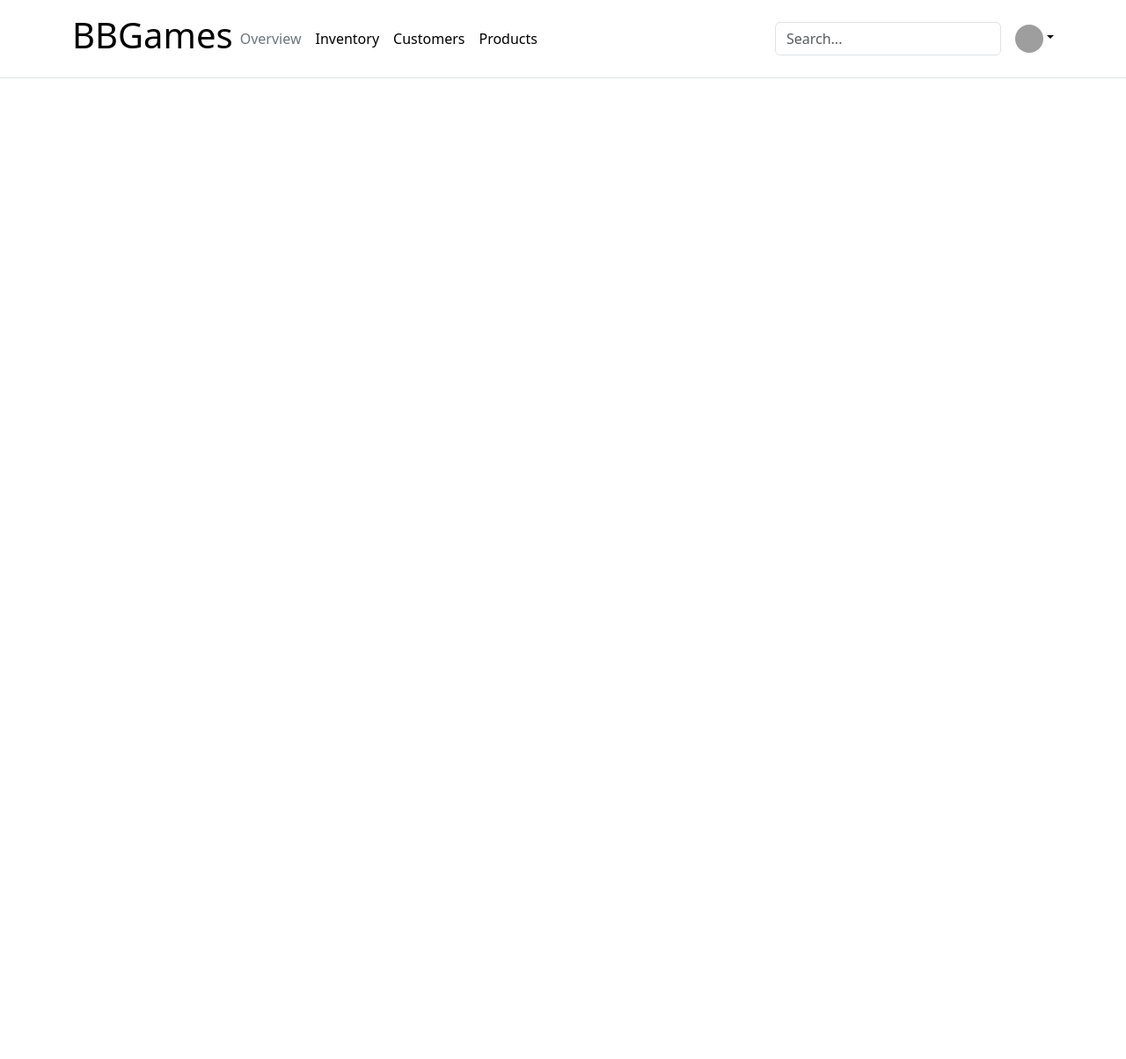
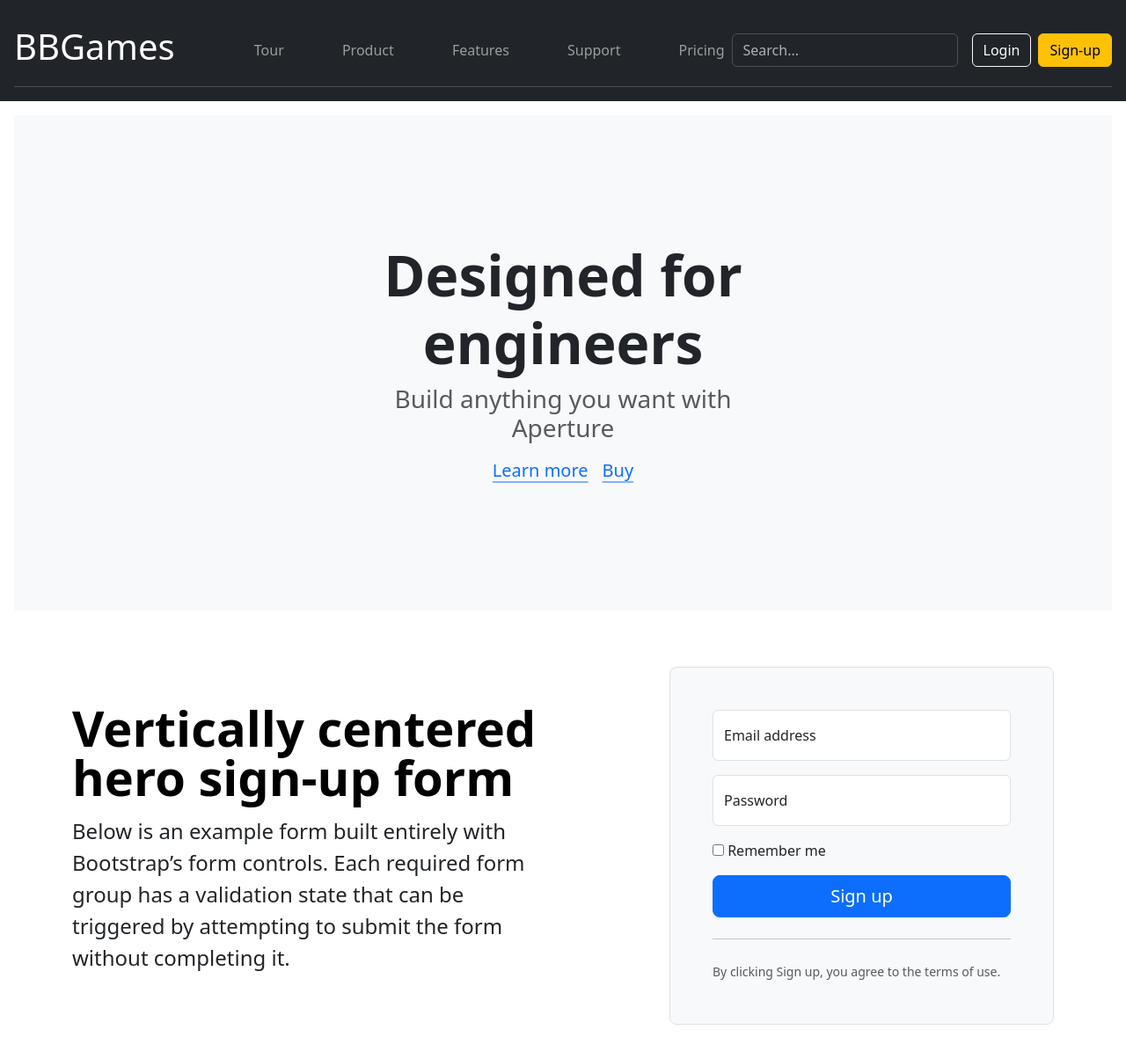
Before and after one commit to braiaGit/BestBrowserGames-Site, a React (Create React App) app: page / in a window 1280 px wide. Shown: the top 1204 px of the page at 88% size. Before the commit the page ends 800 px from the top, so only its background shows below. Built offline with nearby package versions, Linux system fonts and the light colour scheme; grey boxes are pictures that could not be loaded.

Commit message:
Adcionado -Header -Card de bem vindo -Sessão de login

```diff
--- a/src/App.js
+++ b/src/App.js
@@ -1,10 +1,16 @@
 import './App.css';
 import Header from './Header';
-
+import LoginSection from './LoginSection';
+import WelcomeCard from './WelcomeCard';
 function App() {
   return (
     <div className="App">
       <Header/>
+      <WelcomeCard/>
+      <main className='container'>
+      <LoginSection/>
+
+      </main>
     </div>
   );
 }
--- a/src/Header.js
+++ b/src/Header.js
@@ -1,38 +1,67 @@
 function Header(){
     return(
-        <header className="p-3 mb-3 border-bottom">
-    <div className="container">
+      <header className="p-3 text-bg-dark">
+      {/* <div className="container">
         <div className="d-flex flex-wrap align-items-center justify-content-center justify-content-lg-start">
-        <a href="/" className="d-flex align-items-center mb-2 mb-lg-0 link-body-emphasis text-decoration-none">
+          <a href="/" className="d-flex align-items-center mb-2 mb-lg-0 text-white text-decoration-none">
             <h1>BBGames</h1>
           </a>
 
           <ul className="nav col-12 col-lg-auto me-lg-auto mb-2 justify-content-center mb-md-0">
-          <li><a href="#" className="nav-link px-2 link-secondary">Overview</a></li>
-          <li><a href="#" className="nav-link px-2 link-body-emphasis">Inventory</a></li>
-          <li><a href="#" className="nav-link px-2 link-body-emphasis">Customers</a></li>
-          <li><a href="#" className="nav-link px-2 link-body-emphasis">Products</a></li>
+            <li><a href="#" className="nav-link px-2 text-secondary">Home</a></li>
+            <li><a href="#" className="nav-link px-2 text-white">Features</a></li>
+            <li><a href="#" className="nav-link px-2 text-white">Pricing</a></li>
+            <li><a href="#" className="nav-link px-2 text-white">FAQs</a></li>
+            <li><a href="#" className="nav-link px-2 text-white">About</a></li>
           </ul>
 
           <form className="col-12 col-lg-auto mb-3 mb-lg-0 me-lg-3" role="search">
-          <input type="search" className="form-control" placeholder="Search..." aria-label="Search"/>
+            <input type="search" className="form-control form-control-dark text-bg-dark" placeholder="Search..." aria-label="Search"/>
           </form>
 
-        <div className="dropdown text-end">
-          <a href="#" className="d-block link-body-emphasis text-decoration-none dropdown-toggle" data-bs-toggle="dropdown" aria-expanded="false">
-            <img src="https://github.com/mdo.png" alt="mdo" width="32" height="32" className="rounded-circle"/>
+          <div className="text-end">
+            <button type="button" className="btn btn-outline-light me-2">Login</button>
+            <button type="button" className="btn btn-warning">Sign-up</button>
+          </div>
+        </div>
+      </div> */}
+
+      <nav class="navbar navbar-expand-md bg-dark sticky-top border-bottom" data-bs-theme="dark">
+    <a class="navbar-brand" href="#">
+    <h1>BBGames</h1>
     </a>
-          <ul className="dropdown-menu text-small">
-            <li><a className="dropdown-item" href="#">New project...</a></li>
-            <li><a className="dropdown-item" href="#">Settings</a></li>
-            <li><a className="dropdown-item" href="#">Profile</a></li>
-            <li><hr className="dropdown-divider"/></li>
-            <li><a className="dropdown-item" href="#">Sign out</a></li>
+    <button class="navbar-toggler" type="button" data-bs-toggle="offcanvas" data-bs-target="#offcanvas" aria-controls="#offcanvas" aria-label="Toggle navigation">
+      <span class="navbar-toggler-icon"></span>
+    </button>
+    <div class="offcanvas offcanvas-end" tabindex="-1" id="#offcanvas" aria-labelledby="#offcanvasLabel">
+      <div class="offcanvas-header">
+        <h5 class="offcanvas-title" id="#offcanvasLabel">Aperture</h5>
+        <button type="button" class="btn-close" data-bs-dismiss="offcanvas" aria-label="Close"></button>
+      </div>
+      <div class="offcanvas-body">
+        <ul class="navbar-nav flex-grow-1 justify-content-between">
+          <li class="nav-item"><a class="nav-link" href="#">
+          </a></li>
+          <li class="nav-item"><a class="nav-link" href="#">Tour</a></li>
+          <li class="nav-item"><a class="nav-link" href="#">Product</a></li>
+          <li class="nav-item"><a class="nav-link" href="#">Features</a></li>
+          <li class="nav-item"><a class="nav-link" href="#">Support</a></li>
+          <li class="nav-item"><a class="nav-link" href="#">Pricing</a></li>
         </ul>
       </div>
     </div>
+
+    <form className="col-12 col-lg-auto mb-3 mb-lg-0 me-lg-3" role="search">
+            <input type="search" className="form-control form-control-dark text-bg-dark" placeholder="Search..." aria-label="Search"/>
+    </form>
+
+    <div className="text-end">
+            <button type="button" className="btn btn-outline-light me-2">Login</button>
+            <button type="button" className="btn btn-warning">Sign-up</button>
           </div>
+  </nav>
     </header>
+
     )
 }
 
--- /dev/null
+++ b/src/LoginSection.js
@@ -0,0 +1,32 @@
+function LoginSection(){
+    return (
+        <div class="row align-items-center g-lg-5 py-5">
+      <div class="col-lg-7 text-center text-lg-start">
+        <h1 class="display-4 fw-bold lh-1 text-body-emphasis mb-3">Vertically centered hero sign-up form</h1>
+        <p class="col-lg-10 fs-4">Below is an example form built entirely with Bootstrap’s form controls. Each required form group has a validation state that can be triggered by attempting to submit the form without completing it.</p>
+      </div>
+      <div class="col-md-10 mx-auto col-lg-5">
+        <form class="p-4 p-md-5 border rounded-3 bg-body-tertiary">
+          <div class="form-floating mb-3">
+            <input type="email" class="form-control" id="floatingInput" placeholder="name@example.com"/>
+            <label for="floatingInput">Email address</label>
+          </div>
+          <div class="form-floating mb-3">
+            <input type="password" class="form-control" id="floatingPassword" placeholder="Password"/>
+            <label for="floatingPassword">Password</label>
+          </div>
+          <div class="checkbox mb-3">
+            <label>
+              <input type="checkbox" value="remember-me"/> Remember me
+            </label>
+          </div>
+          <button class="w-100 btn btn-lg btn-primary" type="submit">Sign up</button>
+          <hr class="my-4"/>
+          <small class="text-body-secondary">By clicking Sign up, you agree to the terms of use.</small>
+        </form>
+      </div>
+    </div>
+    )
+}
+
+export default LoginSection
--- /dev/null
+++ b/src/WelcomeCard.js
@@ -0,0 +1,22 @@
+function WelcomeCard(){
+    return(
+        <div class="position-relative overflow-hidden p-3 p-md-5 m-md-3 text-center bg-body-tertiary">
+    <div class="col-md-6 p-lg-5 mx-auto my-5">
+      <h1 class="display-3 fw-bold">Designed for engineers</h1>
+      <h3 class="fw-normal text-muted mb-3">Build anything you want with Aperture</h3>
+      <div class="d-flex gap-3 justify-content-center lead fw-normal">
+        <a class="icon-link" href="#">
+          Learn more
+        </a>
+        <a class="icon-link" href="#">
+          Buy
+        </a>
+      </div>
+    </div>
+    <div class="product-device shadow-sm d-none d-md-block"></div>
+    <div class="product-device product-device-2 shadow-sm d-none d-md-block"></div>
+  </div>
+    )
+};
+
+export default WelcomeCard;
```
Lines whose indentation alone changed are shown as unchanged.
